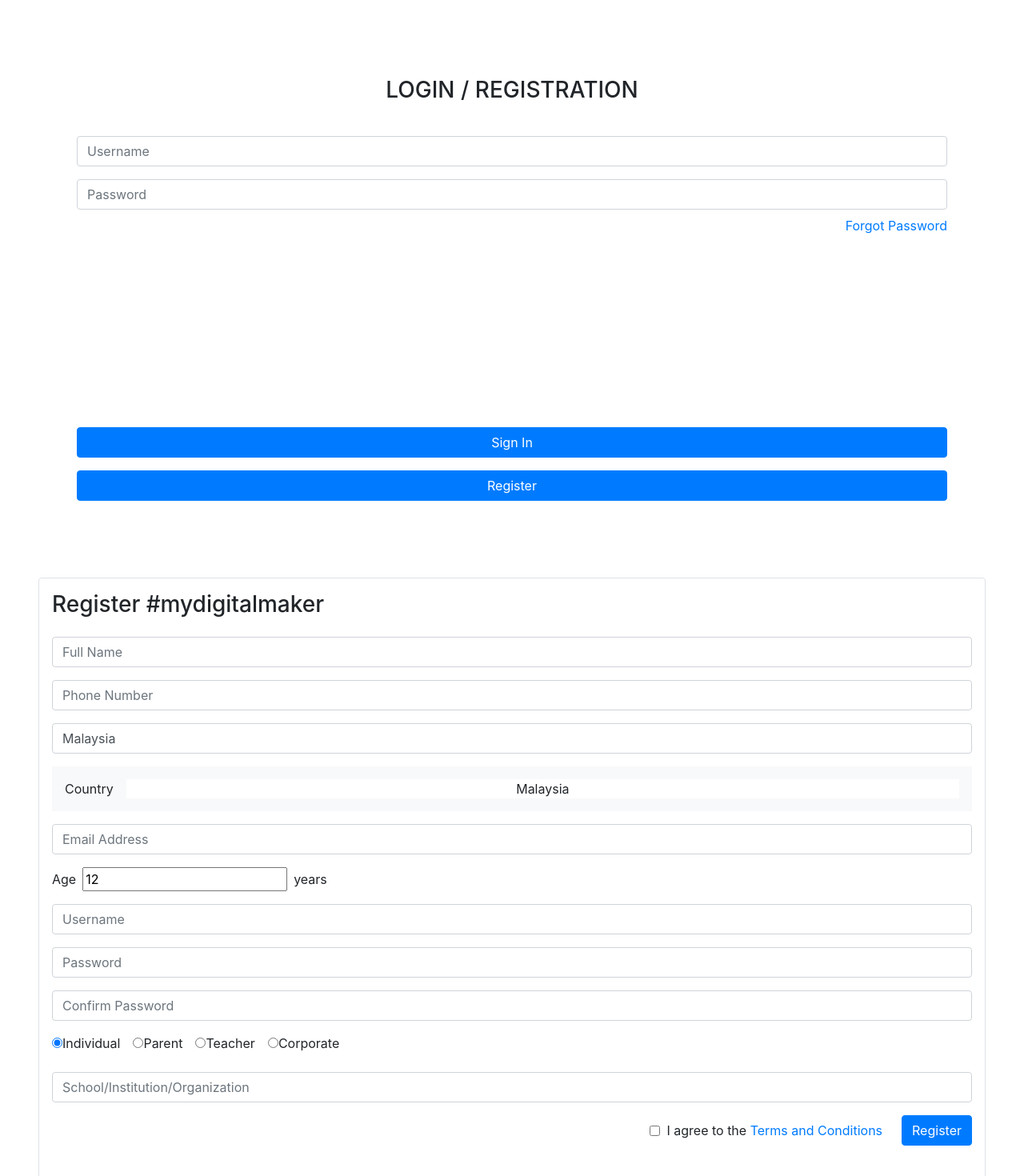
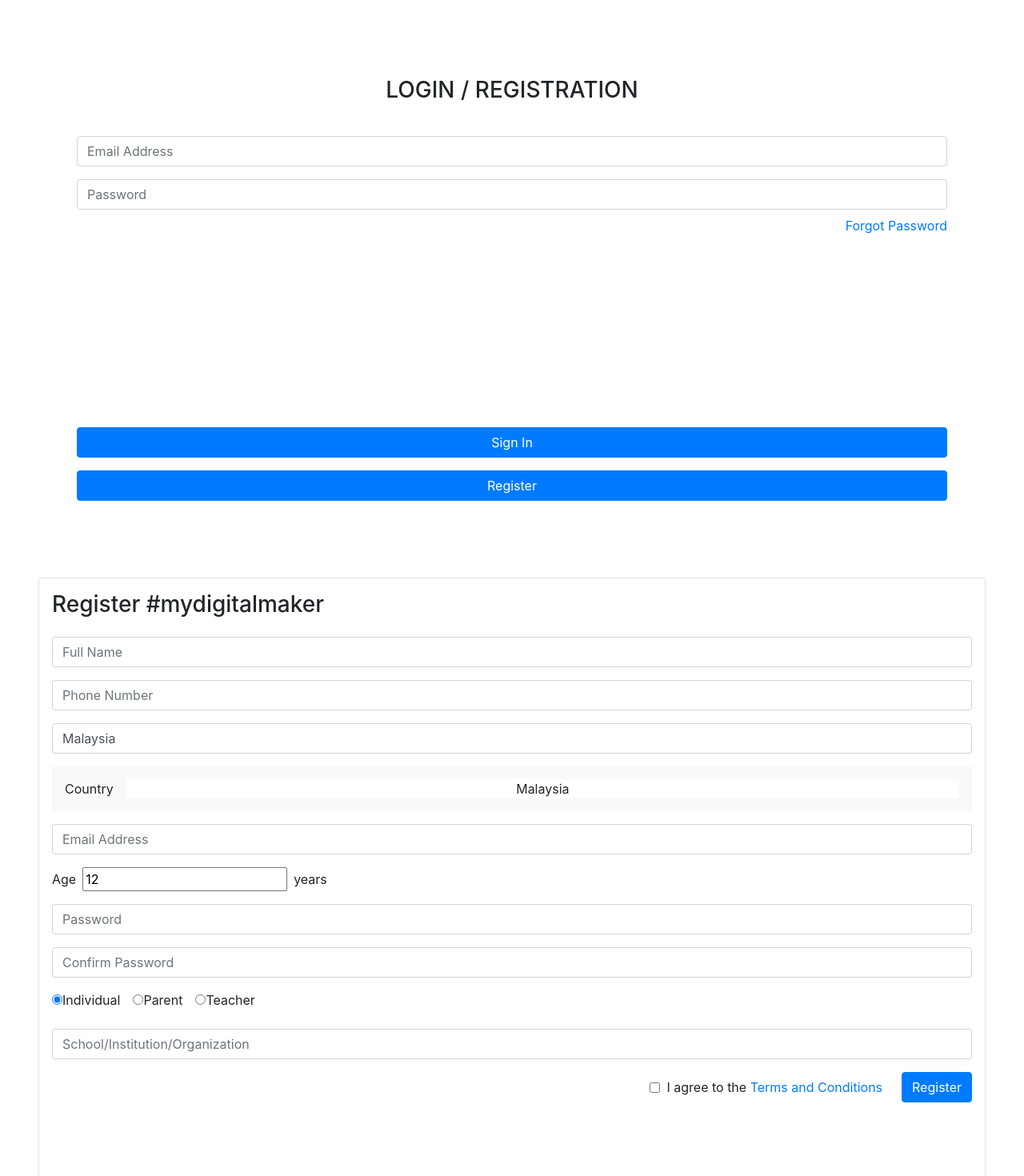
Before and after one commit to fchenhau/virtual-platform-website, a React (Create React App) app: page /login in a window 1280 px wide. Shown: the top 1470 px of the page at 80% size. Built offline with nearby package versions, Linux system fonts and the light colour scheme.

Commit message:
Remove all usernames

```diff
--- a/src/app/apis/authentication.js
+++ b/src/app/apis/authentication.js
@@ -3,13 +3,13 @@
 
 const Authentication = {
 
-    postLogin: (username, password, eventId = 1) => {
+    postLogin: (email, password, eventId = 1) => {
         return new Promise((resolve, reject) => {
             /** Define API Url Path */
             const url = `/users/login`;
 
             const data = {
-                'username': username,
+                'email': email,
                 'password': password,
                 'event_id': eventId
             }
--- a/src/app/helper/checksum.js
+++ b/src/app/helper/checksum.js
@@ -5,31 +5,31 @@
  * Formula:
  *  base64(
         body.users.main.password + '|' +
-        body.users.main.username +'|' +
         body.users.main.email + '|' +
         <current_utc_date in yyyy-mm-dd> + '|' +
         <current_utc_time in hh:mm:ss>  + '|' +
-        body_users.sub[0].username + '|' +
-        body_users.sub[1].username + '|' +
+        body_users.sub[0].email + '|' +
+        body_users.sub[1].email + '|' +
     )
+    * repeat for all sub users*
  * @param {Object} mainUser
- * @param {Array} subUsernames
+ * @param {Array} subUsers
  */
 export const calculateXChecksum = (mainUser = {}, subUsers = []) => {
 
     // Extract the required fields from mainUser
-    const { password, username, email } = mainUser;
+    const { password, email } = mainUser;
 
     // Extract the required fields from subUsers
-    const subUsernames = subUsers.map((user) => { return user.username });
-    const concatSubUsernames = subUsernames.join('|');
+    const subUserEmails = subUsers.map((user) => { return user.email });
+    const concatSubUserEmails = subUserEmails.join('|');
 
     // Get the required date
     const currentUtcDate = moment().format('yyyy-mm-dd');
     const currentUtcTime = moment().format('hh:mm:ss');
 
     // Concatenate string
-    let concatString = password + '|' + username + '|' + email + '|' + currentUtcDate + '|' + currentUtcTime + '|' + concatSubUsernames;
+    let concatString = password + '|' + '|' + email + '|' + currentUtcDate + '|' + currentUtcTime + '|' + concatSubUserEmails;
     const base64Encoded = new Buffer(concatString).toString('base64');
 
     return base64Encoded;
@@ -40,25 +40,27 @@
  * Formula:
     sha256(
         body.users.main.password + '|' +
-        body.users.main.username + '|' +
         body.users.main.email + '|' +
+        body.users.main.name + '|' +
+        body.users.main.dob + '|' +
         body.users.main.phone_no + '|' +
-        body.users.sub.username + '|' +
+        body.users.sub.email + '|' +
     )
+    *repeat for every sub users*
  * @param {Object} mainUser
- * @param {Array} subUsernames
+ * @param {Array} subUsers
  */
 export const calculateXSignature = (mainUser = {}, subUsers = []) => {
 
     // Extract the required fields from mainUser
-    const { password, username, email, phoneNumber } = mainUser;
+    const { password, email, name, dob, phoneNumber } = mainUser;
 
     // Extract the required fields from subUsers
-    const subUsernames = subUsers.map((user) => { return user.username });
-    const concatSubUsernames = subUsernames.join('|');
+    const subUserEmails = subUsers.map((user) => { return user.email });
+    const concatSubUserEmails = subUserEmails.join('|');
 
     // Concatenate string
-    let concatString = password + '|' + username + '|' + email + '|' + phoneNumber + '|' + concatSubUsernames;
+    let concatString = password + '|' + email + '|' + name + '|' + dob + '|' + phoneNumber + '|' + concatSubUserEmails;
     const encryptedString = sha256(concatString);
 
     return encryptedString;
--- a/src/app/views/containers/authentication/LoginContainer.js
+++ b/src/app/views/containers/authentication/LoginContainer.js
@@ -4,12 +4,12 @@
 const LoginContainer = () => {
 
     const [state, setState] = useState({
-        username: "",
+        email: "",
         password: ""
     })
 
     const postLogin = () => {
-        Authentication.postLogin(state.username, state.password)
+        Authentication.postLogin(state.email, state.password)
             .then(response => {
                 const { code: responseCode } = response;
 
@@ -54,10 +54,10 @@
                         <div className="mb-3">
                             <input
                                 type="text"
-                                name="username"
-                                placeholder="Username"
+                                name="email"
+                                placeholder="Email Address"
                                 className="form-control"
-                                value={state.username}
+                                value={state.email}
                                 onChange={handleChange}
                             />
                         </div>
--- a/src/app/views/containers/authentication/ParentInputContainer.js
+++ b/src/app/views/containers/authentication/ParentInputContainer.js
@@ -21,7 +21,6 @@
     const [parentInput, setParentInput] = useState({
         spouseName: "",
         spouseAge: 12,
-        spouseUsername: "",
         spousePassword: "",
         spouseConfirmPassword: "",
         spouseEmail: "",
@@ -59,17 +58,6 @@
                         className="mx-2"
                     />
                     <span>years</span>
-                </div>
-
-                <div className="mb-3">
-                    <input
-                        type="text"
-                        name="spouseUsername"
-                        placeholder="Username"
-                        className="form-control"
-                        value={parentInput.spouseUsername}
-                        onChange={handleChange}
-                    />
                 </div>
 
                 <div className="mb-3">
--- a/src/app/views/containers/authentication/RegisterContainer.js
+++ b/src/app/views/containers/authentication/RegisterContainer.js
@@ -11,7 +11,6 @@
         phoneNumber: "",
         country: "Malaysia",
         email: "",
-        username: "",
         password: "",
         confirmPassword: "",
         age: 12,
@@ -23,7 +22,6 @@
     const postRegister = () => {
         // Dummy data
         const mainUser = {
-            "username": "john_doe",
             "password": "123456",
             "email": "john_doe@gmail.com",
             "gender": 1,
@@ -34,7 +32,6 @@
 
         const subUsers = [
             {
-                "username": "john_doe2",
                 "password": "123456",
                 "email": "john_doe2@gmail.com",
                 "gender": 1,
@@ -110,12 +107,12 @@
                         <RegisterComponent />
                     </TeacherInputContainer>
                 );
-            case 'corporate':
-                return (
-                    <CorporateInputContainer>
-                        <RegisterComponent />
-                    </CorporateInputContainer>
-                );
+            // case 'corporate':
+            //     return (
+            //         <CorporateInputContainer>
+            //             <RegisterComponent />
+            //         </CorporateInputContainer>
+            //     );
             default:
                 return <RegisterComponent />
         }
@@ -193,17 +190,6 @@
 
                 <div className="mb-3">
                     <input
-                        type="text"
-                        name="username"
-                        placeholder="Username"
-                        className="form-control"
-                        value={formInput.username}
-                        onChange={handleChange}
-                    />
-                </div>
-
-                <div className="mb-3">
-                    <input
                         type="password"
                         name="password"
                         placeholder="Password"
@@ -258,17 +244,6 @@
                         />
                         <label htmlFor="radio_teacher">Teacher</label>
                     </div>
-                    <div className="pr-3">
-                        <input
-                            id="radio_corporate"
-                            type="radio"
-                            name="userType"
-                            value="corporate"
-                            onChange={handleChange}
-                            checked={formInput.userType === "corporate"}
-                        />
-                        <label htmlFor="radio_corporate">Corporate</label>
-                    </div>
                 </div>
 
                 <div className="mb-3">
```
